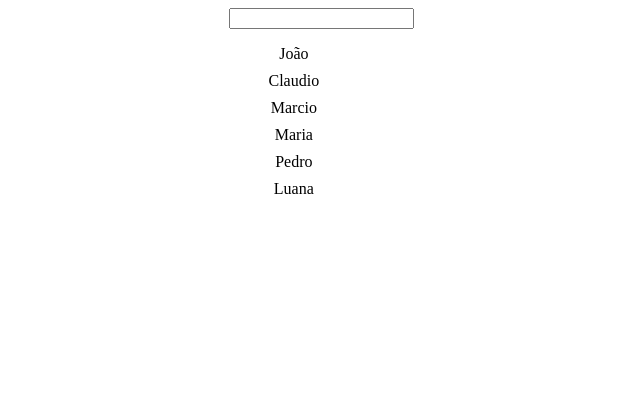
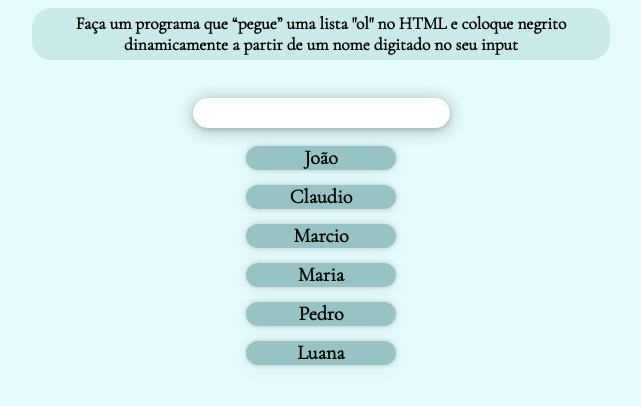
Before and after one commit to CarlaDeOliveira99/ExerciciosEmJavaScript, a plain HTML site: page Exe03/index.html in a window 1280 px wide. Shown: the whole page, without its empty margins (319-960 px from the left). Drawn offline with nearby package versions, Linux system fonts and the light colour scheme.

Commit message:
correção no código

```diff
--- a/Exe03/index.html
+++ b/Exe03/index.html
@@ -4,34 +4,18 @@
 <head>
     <meta charset="utf-8">
     <meta http-equiv="X-UA-Compatible" content="IE=edge">
-    <title>Exercicio 03 - negrito dinamicamente</title>
+    <title>Pesquisa em tabela Dinâmica</title>
     <meta name="description" content="">
     <meta name="viewport" content="width=device-width, initial-scale=1">
-    <style>
-
-        #area {
-            width: fit-content;
-            height: fit-content;
-            margin: 0 auto;
-        }
-
-        ul {
-            width: fit-content;
-            text-align: center;
-            padding-left: 0px;
-
-        }
-
-        ol {
-            margin-top: 5%;
-            margin-bottom: 10%
-        }
-
-    </style>
+    <link rel="preconnect" href="https://fonts.googleapis.com">
+    <link rel="preconnect" href="https://fonts.gstatic.com" crossorigin>
+    <link href="https://fonts.googleapis.com/css2?family=Cormorant+Garamond:wght@300&display=swap" rel="stylesheet">
+    <link rel="stylesheet" href="style.css">
 </head>
 
 <body>
 
+    <div id="arearTexto"><span>Faça um programa que “pegue” uma lista  "ol" no HTML e coloque negrito dinamicamente a partir de um nome digitado no seu input</span></div>
 
     <div id="area">
         <input type="text" name="areaPesquisa" id="areaPesquisa">
--- a/Exe03/script.js
+++ b/Exe03/script.js
@@ -1,15 +1,3 @@
-/*3 - Faça um programa que “pegue” uma lista <ol> no HTML e coloque negrito dinamicamente a partir de um nome digitado no seu input. Por exemplo
-A sua tela possui uma lista de nomes:
-João
-Claudio
-Marcio
-Usando um input você digita “Jo”, então o programa no mesmo momento deverá devolver o seguinte resultado:
-João (negrito)
-Claudio
-Marcio
- */
-
-
 areaPesquisa.addEventListener("keyup", () => {
     let areaPesquisa = document.getElementById('areaPesquisa')
     let  lista = document.getElementsByTagName('ol')
@@ -23,12 +11,10 @@ areaPesquisa.addEventListener("keyup", () => {
         let valorDigitado = areaPesquisa.value.toLowerCase().trim()
 
         if (valorLista.includes(valorDigitado)) {
+            element.style.fontSize = "17pt"
             element.style.fontWeight = "bold"
         }else{
             element.style.fontWeight = "normal"
         }
     })
-
-
-
 });
--- /dev/null
+++ b/Exe03/style.css
@@ -0,0 +1,62 @@
+body {
+    background-color: #e4fbfb;
+}
+
+#arearTexto{
+    background-color: #96c4c457;
+    width: 45%;
+    margin: auto;
+    text-align: center;
+    padding: 5px;
+    border-radius: 20px;
+}
+span{
+    font-family: 'Cormorant Garamond', serif;
+    font-size: 13pt;
+    font-weight: 600;
+}
+
+#area {
+    width: fit-content;
+    height: fit-content;
+    margin: 3% auto;
+}
+
+#areaPesquisa {
+    border-radius: 15px;
+    box-shadow: rgba(14, 30, 37, 0.12) 0px 2px 4px 0px, rgba(14, 30, 37, 0.32) 0px 2px 16px 0px;
+    border: #96c4c4;
+    padding-left: 15px;
+    padding-bottom: 5px;
+    padding-top: 5px;
+    height: 20px;
+    margin-bottom: 4%;
+    background-color: #ffffff;
+    color: #338b85;
+    font-weight: bold;
+    font-size: 15pt;
+    font-family: 'Cormorant Garamond', serif;
+    text-align:center ;
+}
+
+ul {
+    width: fit-content;
+    padding-left: 0px;
+    margin: auto;
+    text-align: center;
+
+}
+
+ol {
+    margin-top: 5%;
+    margin-bottom: 10%;
+    box-shadow: rgba(67, 71, 85, 0.27) 0px 0px 0.25em, rgba(90, 125, 188, 0.05) 0px 0.25em 1em;
+    border-radius: 15px;
+    width: 150px;
+    padding-left: 0px;
+    background-color: #96c4c4;
+    color: black;
+    font-family: 'Cormorant Garamond', serif;
+    font-size: 15pt;
+    font-weight: 600;
+}
```
Also changed, not shown: Imagens e gifs dos exercícios/exe03.gif (added).
